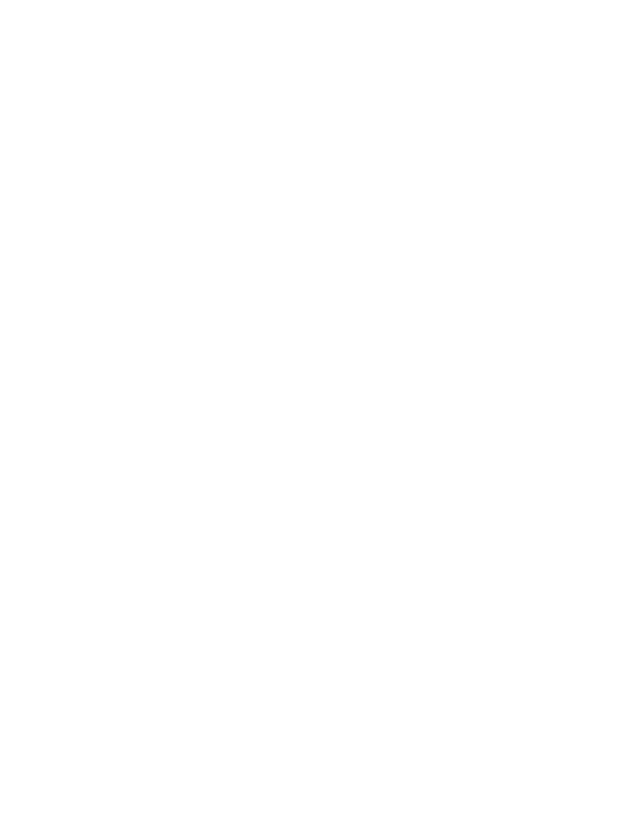
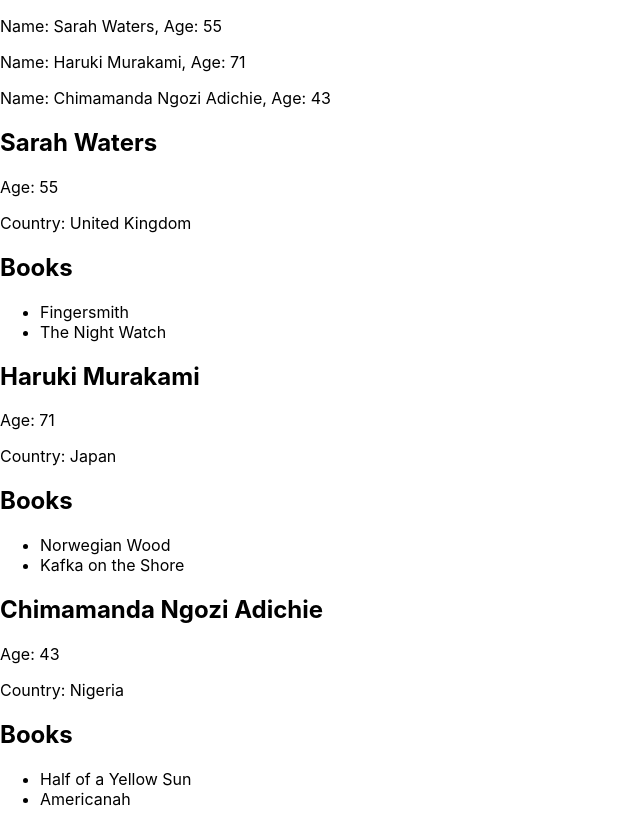
Before and after one commit to tatu-dev-labs/advanced-react, a React (Create React App) app in the folder code/: page / in a window 1280 px wide. Shown: the whole page, without its empty margins (0-640 px from the left). Before the commit the page ends 800 px from the top, so only its background shows below. Built offline with nearby package versions, Linux system fonts and the light colour scheme.

Commit message:
Section 2: Layout Components - Lists

```diff
--- a/code/src/App.js
+++ b/code/src/App.js
@@ -1,5 +1,23 @@
+import { LargeAuthorsListItems } from "./components/authors/LargeListItems";
+import { SmallAuthorsListItems } from "./components/authors/SmallListItems";
+import { RegularList } from "./components/lists/RegularList";
+import { authors } from "./data/authors";
+
 function App() {
-  return <></>;
+  return (
+    <>
+      <RegularList
+        items={authors}
+        sourceName="author"
+        ItemComponent={SmallAuthorsListItems}
+      />
+      <RegularList
+        items={authors}
+        sourceName="author"
+        ItemComponent={LargeAuthorsListItems}
+      />
+    </>
+  );
 }
 
 export default App;
--- /dev/null
+++ b/code/src/components/authors/LargeListItems.jsx
@@ -0,0 +1,16 @@
+export const LargeAuthorsListItems = ({ author }) => {
+  const { name, age, country, books } = author;
+  return (
+    <>
+      <h2>{name}</h2>
+      <p>Age: {age}</p>
+      <p>Country: {country}</p>
+      <h2>Books</h2>
+      <ul>
+        {books.map((book) => (
+          <li key={book}>{book}</li>
+        ))}
+      </ul>
+    </>
+  );
+};
--- /dev/null
+++ b/code/src/components/authors/SmallListItems.jsx
@@ -0,0 +1,8 @@
+export const SmallAuthorsListItems = ({ author }) => {
+  const { name, age } = author;
+  return (
+    <p>
+      Name: {name}, Age: {age}
+    </p>
+  );
+};
--- /dev/null
+++ b/code/src/components/books/LargeListItems.jsx
@@ -0,0 +1,5 @@
+export const LargeBooksListItems = () => {
+  return (
+    <div>LargeListItems</div>
+  )
+}
--- /dev/null
+++ b/code/src/components/books/SmallListItems.jsx
@@ -0,0 +1,5 @@
+export const SmallBooksListItems = () => {
+  return (
+    <div>SmallListItems</div>
+  )
+}
--- /dev/null
+++ b/code/src/components/lists/RegularList.jsx
@@ -0,0 +1,9 @@
+export const RegularList = ({ items, sourceName, ItemComponent }) => {
+  return (
+    <>
+      {items.map((item, i) => (
+        <ItemComponent key={i} {...{ [sourceName]: item }} />
+      ))}
+    </>
+  );
+};
--- /dev/null
+++ b/code/src/data/authors.js
@@ -0,0 +1,20 @@
+export const authors = [
+  {
+    name: "Sarah Waters",
+    age: 55,
+    country: "United Kingdom",
+    books: ["Fingersmith", "The Night Watch"],
+  },
+  {
+    name: "Haruki Murakami",
+    age: 71,
+    country: "Japan",
+    books: ["Norwegian Wood", "Kafka on the Shore"],
+  },
+  {
+    name: "Chimamanda Ngozi Adichie",
+    age: 43,
+    country: "Nigeria",
+    books: ["Half of a Yellow Sun", "Americanah"],
+  },
+];
```
Also changed, not shown: code/src/data/books.js (added, +20 -0 lines), 1 other file (tests, documents, lock files or other folders).
